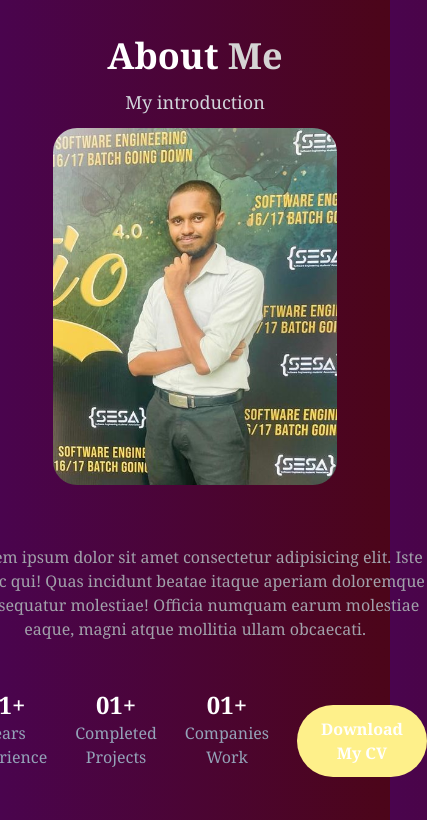
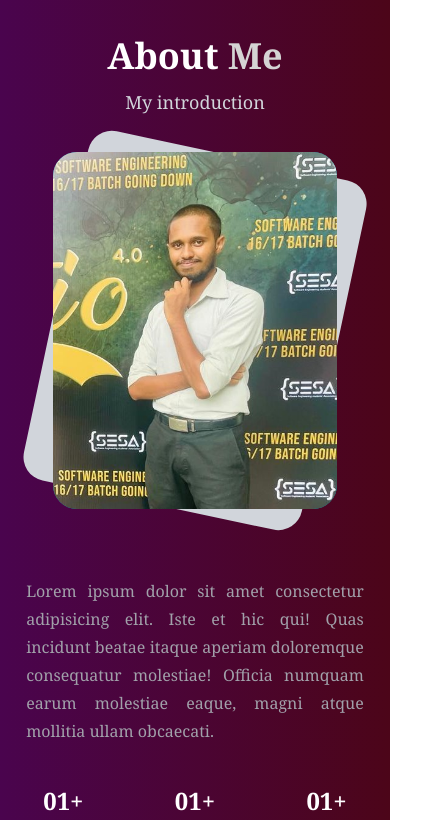
Before and after one commit to WAUdeshinduminaweerakoon/my-profile, a React (Create React App) app: page / in a window 390 px wide. Shown: the part 880-1700 px from the top of the page, 427 px wide, since content can reach past the window. Built offline with nearby package versions, Linux system fonts and the light colour scheme.

Commit message:
md:w-60 adding then all size see the about Image

```diff
--- a/src/components/ProfileDetails/ProfileDetails.jsx
+++ b/src/components/ProfileDetails/ProfileDetails.jsx
@@ -16,11 +16,11 @@ const ProfileDetails = () => {
         <h3 className='text-4xl font-semibold'>
           About <span className=' text-neutral-300'>Me</span>
         </h3>
-        <p className='my-3 text-lg text-gray-300 '>My introduction</p>
+        <p className='my-3 text-lg text-gray-300 '>My introduction</p><br/>
         <div className='flex flex-col-reverse items-center max-w-6xl gap-12 px-10 mx-auto md:flex-row md:gap-6'>
-          <div >
+          <div className='p-2'>
             <div className='my-3 text-zinc-400'>
-              <p>Lorem ipsum dolor sit amet consectetur adipisicing elit. Iste et hic qui! Quas
+              <p className='w-11/12 mx-auto leading-7 text-justify'>Lorem ipsum dolor sit amet consectetur adipisicing elit. Iste et hic qui! Quas
                  incidunt beatae itaque aperiam doloremque consequatur molestiae!
                   Officia numquam earum molestiae eaque, magni atque mollitia ullam obcaecati.
               </p>
@@ -28,28 +28,23 @@ const ProfileDetails = () => {
                 {info.map((content)=>(
                   <div key={content.text}>
                     <h3 className='text-2xl font-semibold text-white md:text-4xl'>{content.count}<span>+</span>{" "}</h3>
-                    <span className=' text-slate-400'>{content.text}</span>
+                    <span className='text-xl text-slate-400 md:text-base'>{content.text}</span>
                   </div>
                 ))}
-                <div>
+              </div>
+              <div>
                   <br/>
                   <a href='/My CV/Udesh Indumina CV.pdf' download>
                     <button className='btn-primary'>Download My CV</button>
                   </a>
-                </div>
               </div>
             </div>
           </div>
-          <div className='flex items-center justify-center flex-1'>
-            <div className='relative w-11/12 h-full lg:w-96 sm:w-10/12 -z-10'>
-              <img src={aboutImg} alt='' className='object-cover w-full rounded-3xl'/>
+          <div className='flex justify-center flex-1 md:mt-0 mt-6items-center'>
+            <div className='relative w-11/12 h-full max-w-sm md:w-60 lg:w-96 sm:w-10/12 -z-10 aboutImg'>
+              <img src={aboutImg} alt='' className='object-cover w-full bg-cyan-600 rounded-3xl'/>
             </div>
-
           </div>
-
-
-
-
         </div>
       </div>
     </section>
--- a/src/index.css
+++ b/src/index.css
@@ -11,3 +11,7 @@ body{
 .btn-primary{
     @apply flex items-center gap-2 px-6 py-3 mx-auto font-semibold text-white bg-yellow-200 rounded-full md:mx-0;
 }
+.aboutImg::after {
+    content: ' ';
+    @apply absolute top-0 left-0 w-full h-full bg-gray-300 rounded-3xl rotate-12 -z-20;
+}
```
